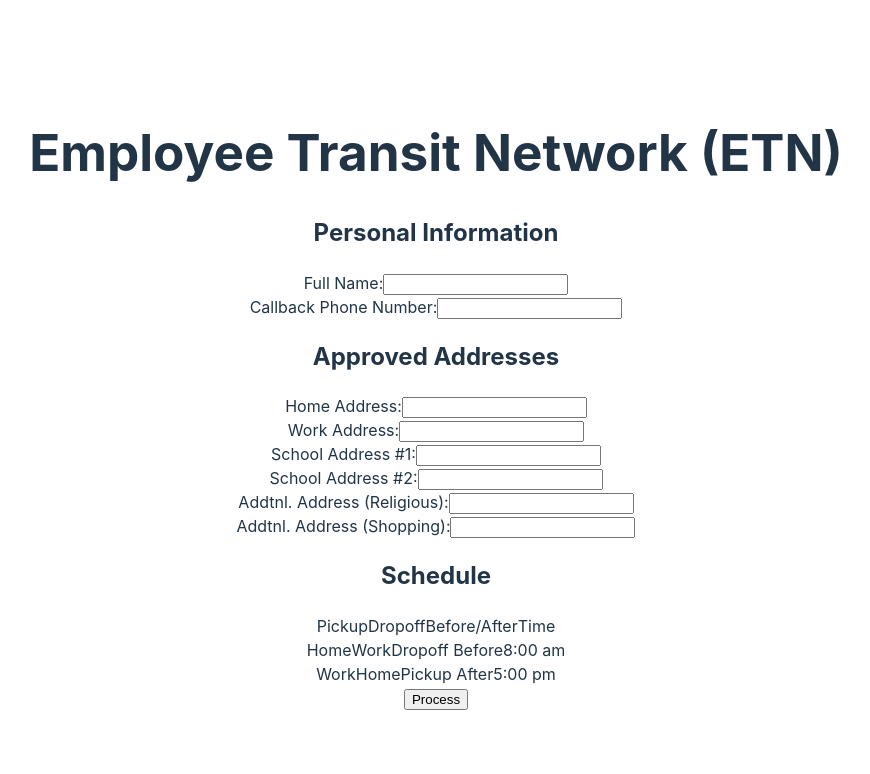
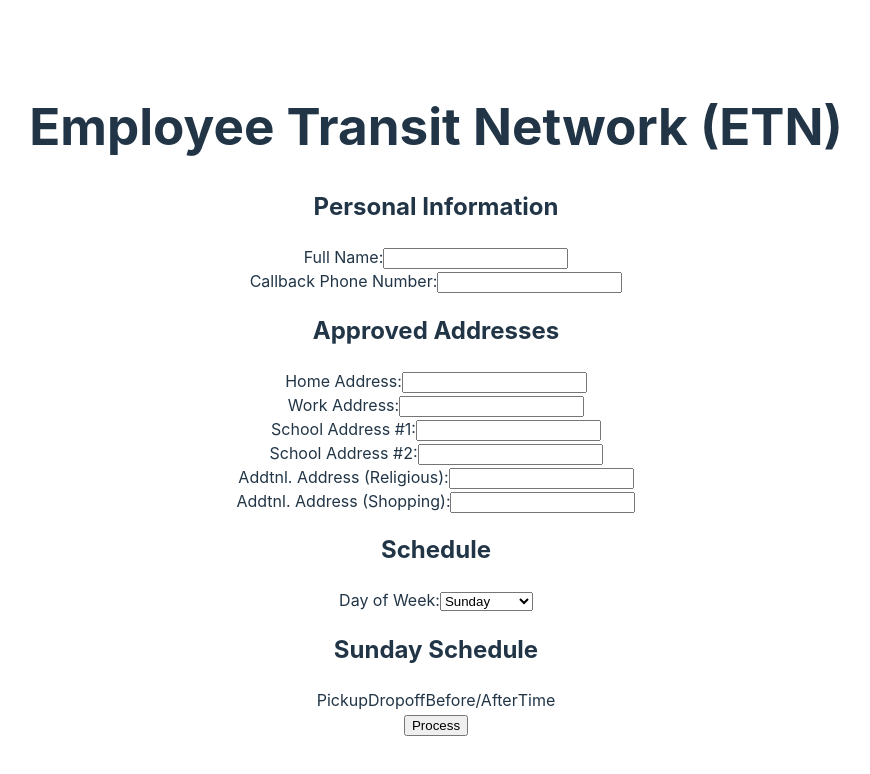
Before and after one commit to OrdinaryGeeks/MemphisTransportationHub, a React (Vite) app: page / in a window 1280 px wide. Shown: the top 774 px of the page, without its empty margins (204-1074 px from the left). Built offline with nearby package versions, Linux system fonts and the light colour scheme.

Commit message:
developing recieve call form

```diff
--- a/src/App.tsx
+++ b/src/App.tsx
@@ -1,6 +1,5 @@
-import { useState } from 'react'
-import reactLogo from './assets/react.svg'
-import viteLogo from '/vite.svg'
+import { useForm } from 'react-hook-form';
+
 import './App.css'
 import {
   createBrowserRouter,
@@ -11,23 +10,33 @@ import LocationEntry from './components/LocationEntry'
 import DriverSignUp from './components/DriverSignUp'
 import RecieveCall from './components/RecieveCall'
 
+
+
+function App() {
+
+  const { register, handleSubmit, watch } = useForm({
+    defaultValues: { dayOfWeek: "Sunday" }
+  });
+
+  const onSubmit = (data) => {
+      console.log(data);
+      return
+  }
+
   const router = createBrowserRouter([
     {
       path: "/",
-    element: <RecieveCall/>
+      element: <RecieveCall handleSubmit={handleSubmit(onSubmit)} register={register} watch={watch}/>
     },
     {
       path: "/driver",
-    element: <DriverSignUp/>
+      element: <DriverSignUp watch={watch}/>
     },
     {
       path: "/map",
-    element: <LocationEntry/>,
+      element: <LocationEntry watch={watch}/>,
     },
   ]);
-
-function App() {
-
 
   return (
 
--- a/src/components/DriverSignUp.tsx
+++ b/src/components/DriverSignUp.tsx
@@ -1,6 +1,6 @@
 
 
-const DriverSignUp = () => {
+const DriverSignUp = (handleSubmit, register) => {
 
 
 
--- a/src/components/LocationEntry.tsx
+++ b/src/components/LocationEntry.tsx
@@ -11,7 +11,7 @@ import { GoogleMap, LoadScript, MarkerF, Polyline, PolylineF } from "@react-goog
 
 
 
-function LocationEntry () {
+function LocationEntry (handleSubmit, register) {
 
 
     useEffect( () => {
--- a/src/components/RecieveCall.tsx
+++ b/src/components/RecieveCall.tsx
@@ -1,18 +1,7 @@
-import { useForm } from 'react-hook-form';
-
-const RecieveCall = () => {
-    const { register, handleSubmit } = useForm();
-
-    const onSubmit = (data) => {
-        console.log(data);
-        return
-    }
-    return(
-
+import {useState,useEffect} from 'react';
+const PersonalInformaton = ({register}) => {
+    return (
     <>
-        <h1>Employee Transit Network (ETN)</h1>
-
-        <form onSubmit={handleSubmit(onSubmit)}>
         <h2>Personal Information</h2>
         <div>
             <label>Full Name:
@@ -25,34 +14,101 @@ const RecieveCall = () => {
                 <input {...register("phone")} />
             </label>
         </div>
+    </>
+    )
+}
+
+const ApprovedAddress = ({register, label, register_name}) => {
+    return (
+        <>
+            <div>
+                    <label>{label}:
+                    <input {...register(register_name)} />
+                </label>
+            </div>
+        </>
+    )
+}
+
+const ApprovedAddresses = ({register, addresses}) => {
+    const approved =  [];
+    for (let i = 0; i < addresses.length; i += 1) {
+        const label = addresses[i].label;
+        const r = addresses[i].register
+        approved[i] = <ApprovedAddress key={label} register={register} label={label} register_name={r}/>
+    }
+
+    return (
+        <>
             <h2>Approved Addresses</h2>
-            <div>
-                <label htmlFor="home_address">Home Address:</label>
-                <input type="text" name="home_address" id="home_address" required />
-            </div>
-            <div>
-                <label htmlFor="work_address">Work Address:</label>
-                <input type="text" name="work_address" id="work_address" required />
-            </div>
-            <div>
-                <label htmlFor="school_address_1">School Address #1:</label>
-                <input type="text" name="school_address_1" id="school_address_1" required />
-            </div>
-            <div>
-                <label htmlFor="school_address_2">School Address #2:</label>
-                <input type="text" name="school_address_2" id="school_address_2" required />
-            </div>
-            <div>
-                <label htmlFor="religious_address">Addtnl. Address (Religious):</label>
-                <input type="text" name="religious_address" id="religious_address" required />
-            </div>
-            <div>
-                <label htmlFor="shopping_address">Addtnl. Address (Shopping):</label>
-                <input type="text" name="shopping_address" id="shopping_address" required />
-            </div>
-            <h2>Schedule</h2>
+            {approved}
+        </>
+    )
+}
 
-            <div id="Monday">
+const DailySchedulePickup = ({register, dayOfWeek, id, addresses, removeDailyPickup}) => {
+    const options = []
+    for(let i = 0; i < addresses.length; i = i + 1){
+        options[i] = <option key={addresses[i].label} value={addresses[i].label}>{addresses[i].label}</option>
+    }
+    const times = []
+    for(let i = 0; i < 24; i = i + 1) {
+        for(let j = 0; j < 60; j = j + 15) {
+            let timePadded = `${i}`.padStart(2, '0') + ":" + `${j}`.padStart(2, '0')
+            times.push(<option key={timePadded} value={timePadded}>{timePadded}</option>)
+        }
+    }
+    return (<div style={{display: "block"}}>
+    <input type="button" onClick={removeDailyPickup(id)}>Delete</input>
+    <select selected={options[0]} {...register(`${dayOfWeek}_pickup`)}>
+        {options}
+    </select>
+    <select selected={options[0]} {...register(`${dayOfWeek}_dropoff`)}>
+        {options}
+    </select>
+    <select selected={options[0]} {...register(`${dayOfWeek}_restriction`)}>
+        <option value="Pickup Before">Pickup Before</option>
+        <option value="Pickup After">Pickup After</option>
+        <option value="Dropoff Before">Dropoff Before</option>
+        <option value="Dropoff After">Dropoff After</option>
+    </select>
+    <select selected={options[0]} {...register(`${dayOfWeek}_time`)}>
+        {times}
+    </select>
+</div>)
+}
+
+const DailySchedule = ({register, watch, addresses}) => {
+    const dayOfWeek = watch("dayOfWeek")
+    let id = 0
+    let removed = 0
+    let [dailyPickups, setDailyPickups] = useState(new Map<number, JSX.Element>())
+    let [dailyPickupList, setDailyPickupList] = useState<JSX.Element[]>([])
+    const removeDailyPickup = (id: number) => {
+        dailyPickups.delete(id)
+        removed = removed + 1
+    }
+
+    const addDailyPickup = () => {
+        dailyPickups.set(id, <DailySchedulePickup register={register} dayOfWeek={dayOfWeek} addresses={addresses} id={id} removeDailyPickup={removeDailyPickup}/>)
+        id = id + 1
+    }
+    useEffect(() => {
+        setDailyPickups(dailyPickups)
+        let list: JSX.Element[] = [];
+        for(let i = 0; i < id; i = i + 1) {
+            let pickup = dailyPickups.get(i)
+            if (pickup !== undefined) {
+                list.push(pickup)
+            }
+        }
+        setDailyPickupList(list)
+    }, [id, removed])
+
+    return (
+        <>
+            <h2>{dayOfWeek} Schedule</h2>
+            <div id={dayOfWeek}>
                 <div style={{display: "block"}}>
                     <div style={{display: "inline-block"}}>
                         Pickup
@@ -67,42 +123,73 @@ const RecieveCall = () => {
                         Time
                     </div>
                 </div>
-                <div style={{display: "block"}}>
-                    <div style={{display: "inline-block"}}>
-                        Home
-                    </div>
-                    <div style={{display: "inline-block"}}>
-                        Work
-                    </div>
-                    <div style={{display: "inline-block"}}>
-                        Dropoff Before
-                    </div>
-                    <div style={{display: "inline-block"}}>
-                        8:00 am
-                    </div>
-                </div>
-                <div style={{display: "block"}}>
-                    <div style={{display: "inline-block"}}>
-                        Work
-                    </div>
-                    <div style={{display: "inline-block"}}>
-                        Home
-                    </div>
-                    <div style={{display: "inline-block"}}>
-                        Pickup After
-                    </div>
-                    <div style={{display: "inline-block"}}>
-                        5:00 pm
-                    </div>
-                </div>
             </div>
 
-            <div>
+        </>
+    )
+}
+
+const Schedule = ({register, watch, addresses}) => {
+    const daysOfWeek = [
+        "Sunday", "Monday", "Tuesday", "Wednesday", "Thursday", "Friday", "Saturday"
+    ];
+    const options = [];
+    for (let i = 0; i < daysOfWeek.length; i = i + 1 ) {
+        options[i] = <option key={daysOfWeek[i]} value={daysOfWeek[i]}>{daysOfWeek[i]}</option>;
+    }
+
+    return (
+        <>
+            <h2>Schedule</h2>
+            <label>
+                Day of Week:
+                <select {...register("dayOfWeek")}>
+                    {options}
+                </select>
+                <DailySchedule register={register} watch={watch} addresses={addresses}/>
+            </label>
+        </>
+    )
+}
+
+const RecieveCall = ({handleSubmit, register, watch}) => {
+    const approvedAddresses = [
+        {
+            label: "Home Address",
+            register: "home_address",
+        },
+        {
+            label: "Work Address",
+            register: "work_address",
+        },
+        {
+            label: "School Address #1",
+            register: "school_address_1",
+        },
+        {
+            label: "School Address #2",
+            register: "school_address_2",
+        },
+        {
+            label: "Addtnl. Address (Religious)",
+            register: "additional_address_religious",
+        },
+        {
+            label: "Addtnl. Address (Shopping)",
+            register: "additional_address_shopping",
+        },
+    ]
+    return (
+        <>
+        <h1>Employee Transit Network (ETN)</h1>
+
+        <form onSubmit={handleSubmit}>
+            <PersonalInformaton register={register}/>
+            <ApprovedAddresses register={register} addresses={approvedAddresses}/>
+            <Schedule register={register} watch={watch} addresses={approvedAddresses}/>
             <input type="submit" value="Process" />
-            </div>
         </form>
         </>
-
     )
 }
 export default RecieveCall
```
Lines whose indentation alone changed are shown as unchanged.
